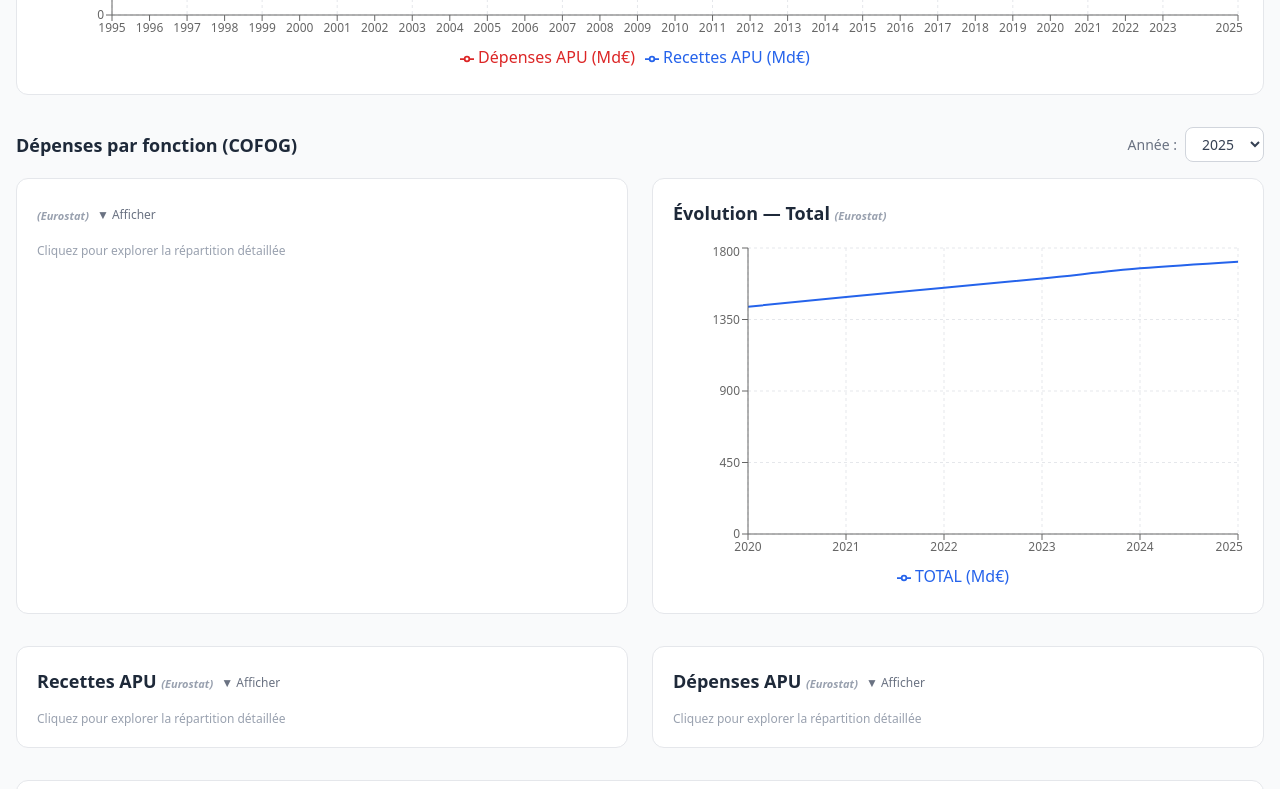
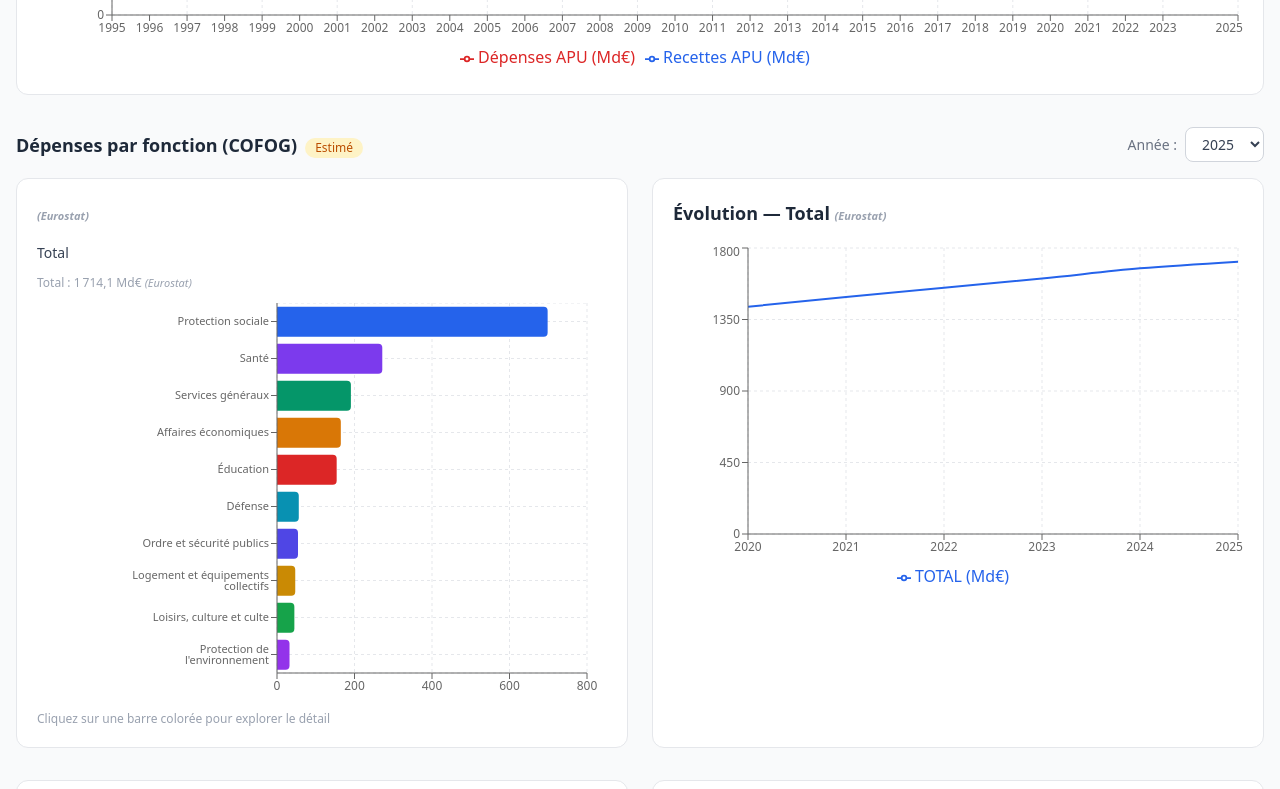
Before and after one commit to juliengoum14-dev/comptes-publics-france, a Next.js app: page / in a window 1280 px wide. Shown: the part 980-1769 px from the top of the page. Built offline with nearby package versions, Linux system fonts and the light colour scheme.

Commit message:
Badge 'Estimé' pour 2025 + graphique déplié par défaut

```diff
--- a/src/components/CofogSection.tsx
+++ b/src/components/CofogSection.tsx
@@ -36,6 +36,11 @@ export default function CofogSection({ tree, source, anneesDisponibles }: CofogS
       <div className="flex items-center justify-between mb-4">
         <h3 className="text-lg font-semibold text-gray-800">
           Dépenses par fonction (COFOG)
+          {annee === 2025 && (
+            <span className="ml-2 inline-flex items-center rounded-full bg-amber-100 px-2.5 py-0.5 text-xs font-medium text-amber-700">
+              Estimé
+            </span>
+          )}
         </h3>
         <div className="flex items-center gap-2 text-sm">
           <label htmlFor="cofog-year" className="text-gray-500">Année :</label>
@@ -58,6 +63,7 @@ export default function CofogSection({ tree, source, anneesDisponibles }: CofogS
           title=""
           annee={annee}
           source={source}
+          collapsible={false}
           onSelectedChange={handleSelectedChange}
         />
         {selectedCode && Object.keys(selectedValues).length > 0 ? (
```
